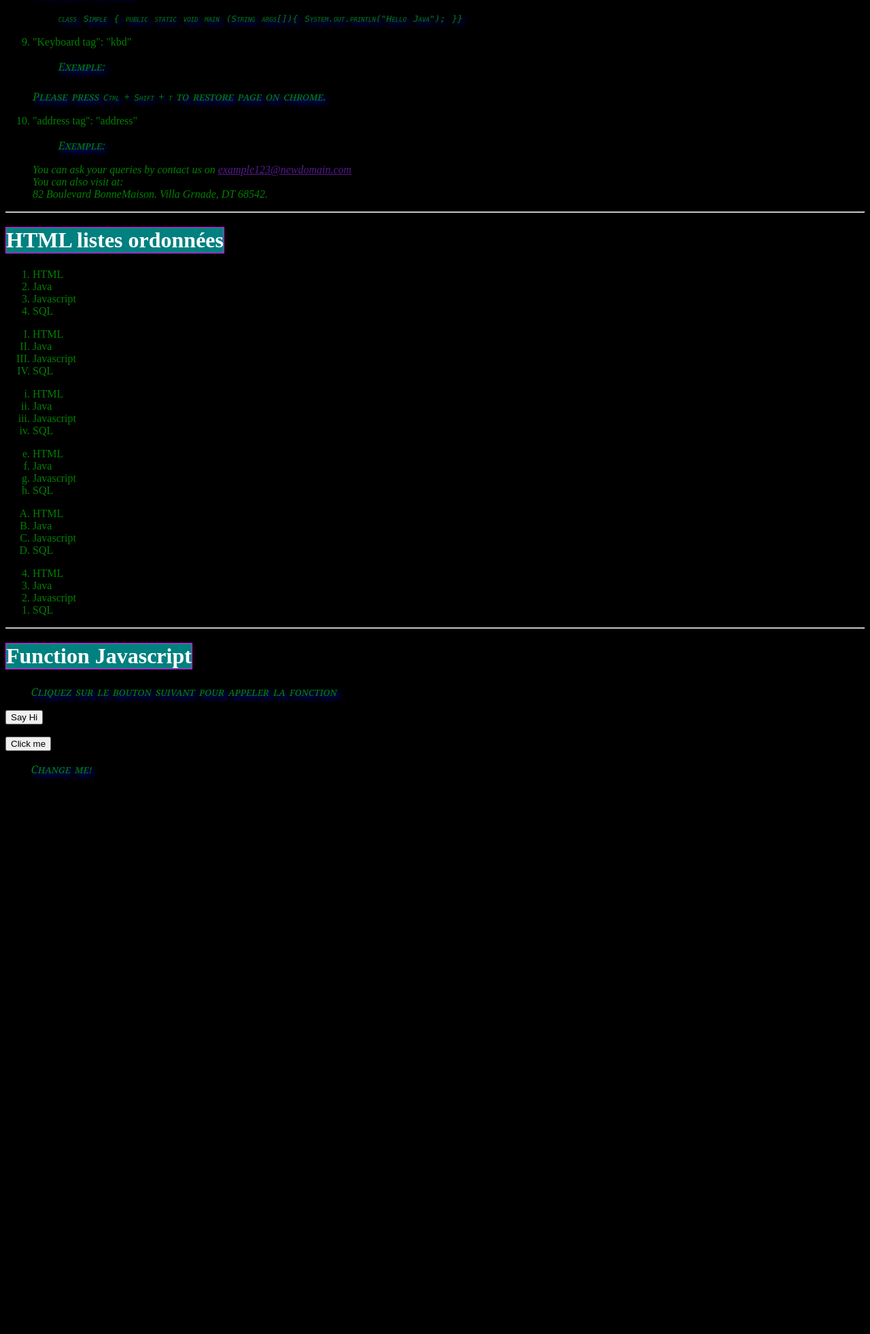
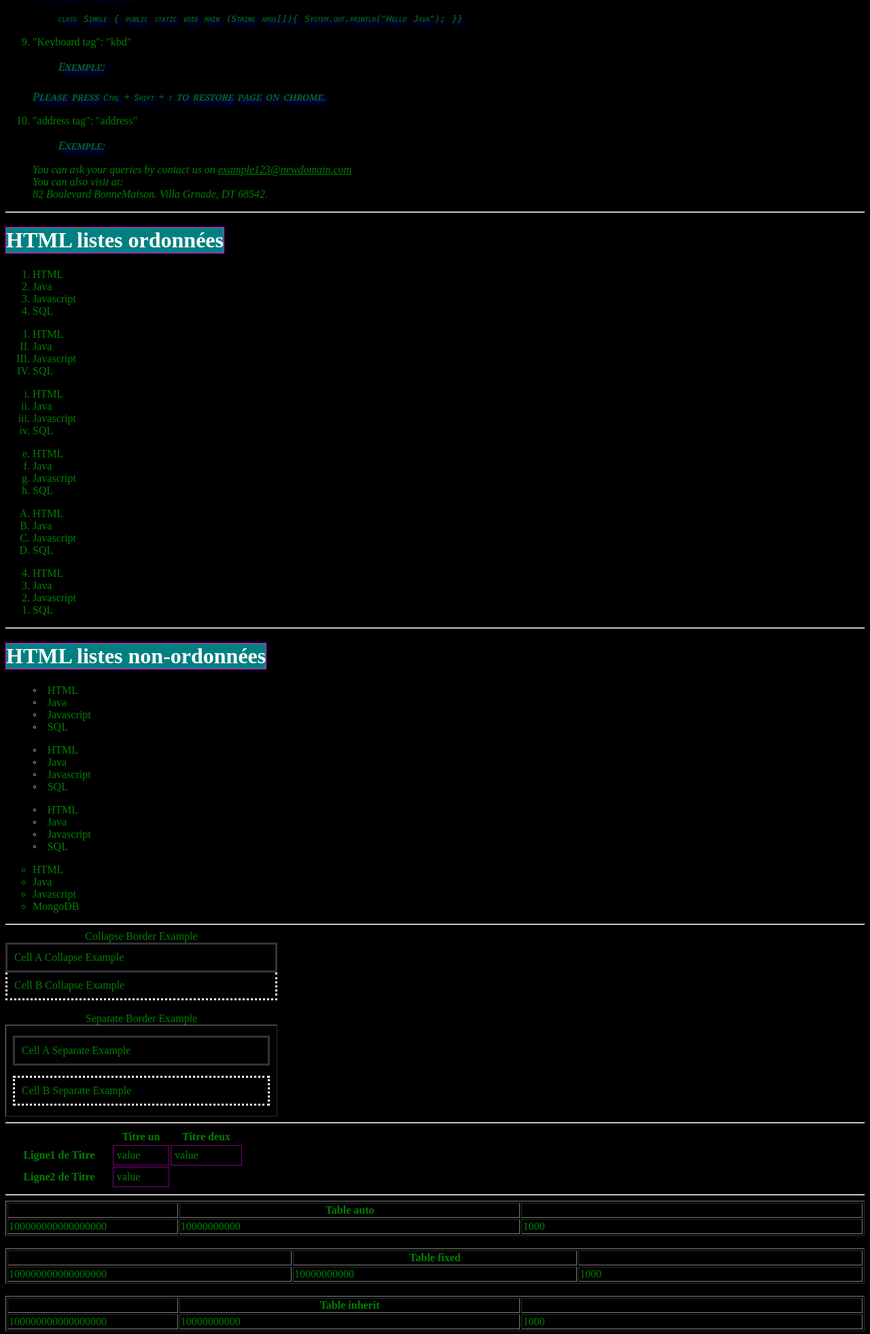
Before and after one commit to OusmanaTraore/NodeAPI, a PHP site: page /html/index.html in a window 1280 px wide. Shown: the part 1815-3778 px from the top of the page at 68% size. Before the commit the page ends 2962 px from the top, so only its background shows below. Run offline with PHP 8.4, Linux system fonts and the light colour scheme.

Commit message:
css link,table

```diff
--- a/my_node_server/css/index.css
+++ b/my_node_server/css/index.css
@@ -26,3 +26,74 @@ p {
   /* text-decoration: overline; */
   text-shadow: 4px 4px 8px blue;
 }
+.list2 {
+  list-style: none;
+}
+.list2 li::before {
+  content: "\25E6";
+  /* content: "\2022
+  content:\25AA"; */
+  color: white;
+  margin-right: 1em;
+
+  width: 8em;
+  border-radius: 50%;
+}
+a:link {
+  color: #000000;
+}
+a:visited {
+  color: green;
+}
+a:hover {
+  color: purple;
+}
+a:active {
+  color: #ff00cc;
+}
+
+table.one {
+  border-collapse: collapse;
+  width: 400px;
+  border-spacing: 10px;
+}
+table.two {
+  border-collapse: separate;
+  width: 400px;
+  border-spacing: 10px 15px;
+}
+
+td.a {
+  border-style: dotted;
+  border-width: 3px;
+  border-color: white;
+  padding: 10px;
+  border-spacing: 10px;
+}
+td.b {
+  border-style: solid;
+  border-width: 3px;
+  border-color: #333333;
+  padding: 10px;
+  border-spacing: 10px 50px;
+}
+table.empty {
+  width: 350px;
+  border-collapse: separate;
+  empty-cells: hide;
+}
+td.empty {
+  padding: 5px;
+  border-style: double;
+  border-width: 1px;
+  border-color: purple;
+}
+table.auto {
+  table-layout: auto;
+}
+table.fixed {
+  table-layout: fixed;
+}
+table.inherit {
+  table-layout: inherit;
+}
--- a/my_node_server/html/index.html
+++ b/my_node_server/html/index.html
@@ -218,6 +218,109 @@
       <li>SQL</li>
     </ol>
     <hr>
+    <h1>HTML listes non-ordonnées</h1>
+    <ul class="list2" type="circle" >
+      <li>HTML</li>
+      <li>Java</li>
+      <li>Javascript</li>
+      <li>SQL</li>
+    </ul>
+    <ul class="list2" type="square" >
+      <li>HTML</li>
+      <li>Java</li>
+      <li>Javascript</li>
+      <li>SQL</li>
+    </ul>
+    <ul class="list2" type="disc" >
+      <li>HTML</li>
+      <li>Java</li>
+      <li>Javascript</li>
+      <li>SQL</li>
+    </ul>
+    <ul  style="list-style-type: circle" >
+      <li>HTML</li>
+      <li>Java</li>
+      <li>Javascript</li>
+      <li>MongoDB</li>
+    </ul>
+
+    <hr>
+    <table class="one" border = "1">
+      <caption>Collapse Border Example</caption>
+      <tr><td class="b" >Cell A Collapse Example</td></tr>
+      <tr><td class="a" >Cell B Collapse Example</td></tr>
+    </table>
+    <br>
+    <table class="two" border = "1">
+      <caption>Separate Border Example</caption>
+      <tr><td class="b" >Cell A Separate Example</td></tr>
+      <tr><td class="a" >Cell B Separate Example</td></tr>
+    </table>
+
+    <hr>
+    <table class="empty">
+      <tr>
+        <th></th>
+        <th>Titre un</th>
+        <th>Titre deux</th>
+      </tr>
+      <tr>
+        <th>Ligne1 de Titre</th>
+        <td class="empty" > value</td>
+        <td class="empty" > value</td>
+      </tr>
+      <tr>
+        <th>Ligne2 de Titre</th>
+        <td class="empty" > value</td>
+        <td class="empty" > </td>
+      </tr>
+    </table>
+    <hr>
+    <table class="auto" border ="1" width="100%" >
+      <tr>
+        <th></th>
+        <th>Table auto</th>
+        <th></th>
+      </tr>
+      <tr>
+          <td width="20%" >100000000000000000</td>
+          <td width="40%" >10000000000</td>
+          <td width="40%" >1000</td>
+        </tr>
+    </table>
+    <br>
+    <table class="fixed" border ="1" width="100%" >
+       <tr>
+        <th></th>
+        <th>Table fixed</th>
+        <th></th>
+      </tr>
+
+        <tr>
+          <td width="20%" >100000000000000000</td>
+          <td width="40%" >10000000000</td>
+          <td width="40%" >1000</td>
+        </tr>
+
+    </table>
+    <br>
+    <table class="inherit" border ="1" width="100%" >
+       <tr>
+        <th></th>
+        <th>Table inherit</th>
+        <th></th>
+      </tr>
+
+
+        <tr>
+          <td width="20%" >100000000000000000</td>
+          <td width="40%" >10000000000</td>
+          <td width="40%" >1000</td>
+        </tr>
+
+    </table>
+    <br>
+    <hr>
     <h1>Function Javascript</h1>
     <p>Cliquez sur le bouton suivant pour appeler la fonction</p>
     <form >
@@ -225,6 +328,34 @@
     </form> <br>
     <button> Click me</button>
     <p> Change me!</p>
+
+    <p>
+      Respect de l'autre!
+      Ceci rentre dans le cadre des voeux du nouvel an!
+      Il y a une grande incompréhension et parfois même une intolérance
+      entre le fait de faire ou pas les voeux du nouvel an , de respecter
+      sans cautionner. Le fait de ne pas vouloir souhaiter voire célébrer
+      le nouvel an n'est nullement un manque de respect. On peut tout à fait
+      respectez la décision d'autrui sans pour autant ne pas être d'accord
+      avec cette décision(choix).
+      Question ?
+      Le voeux (ou célébration du nouvel an  fait-il parti du domaine religieux, culturel,
+      coutumiers, ou simple envie(personelle, ou collective))?
+      Poses-toi les bonnes questions, fais ton choix et respecte celui
+      des autres bien que différents du tien.
+
+      1-religieux
+      non- alors, il n'y a aucune raison d'en discuter
+      oui - quelles religion?
+      Islam, Christianisme, Juive, autre?
+      L'Islam nous exhorte à "..à vous votre religion, à moi la mienne"
+
+      réponse : amenez vos preuves?
+      2-culturel
+      3-coutumiers
+      4-envie(personelle)
+
+    </p>
   </body>
 
 </html>
```
Also changed, not shown: my_node_server/javascript/test.js (added, +55 -0 lines).
